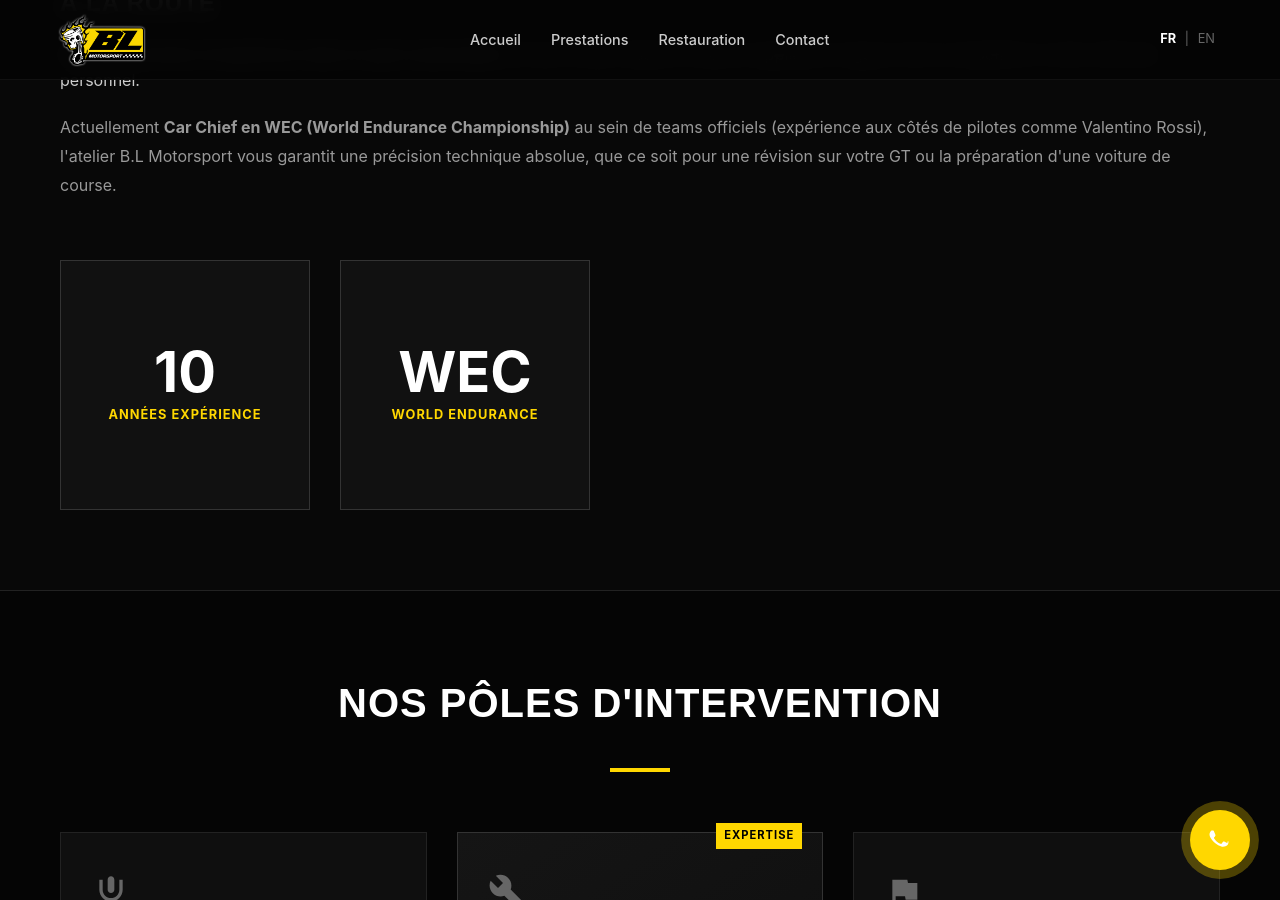
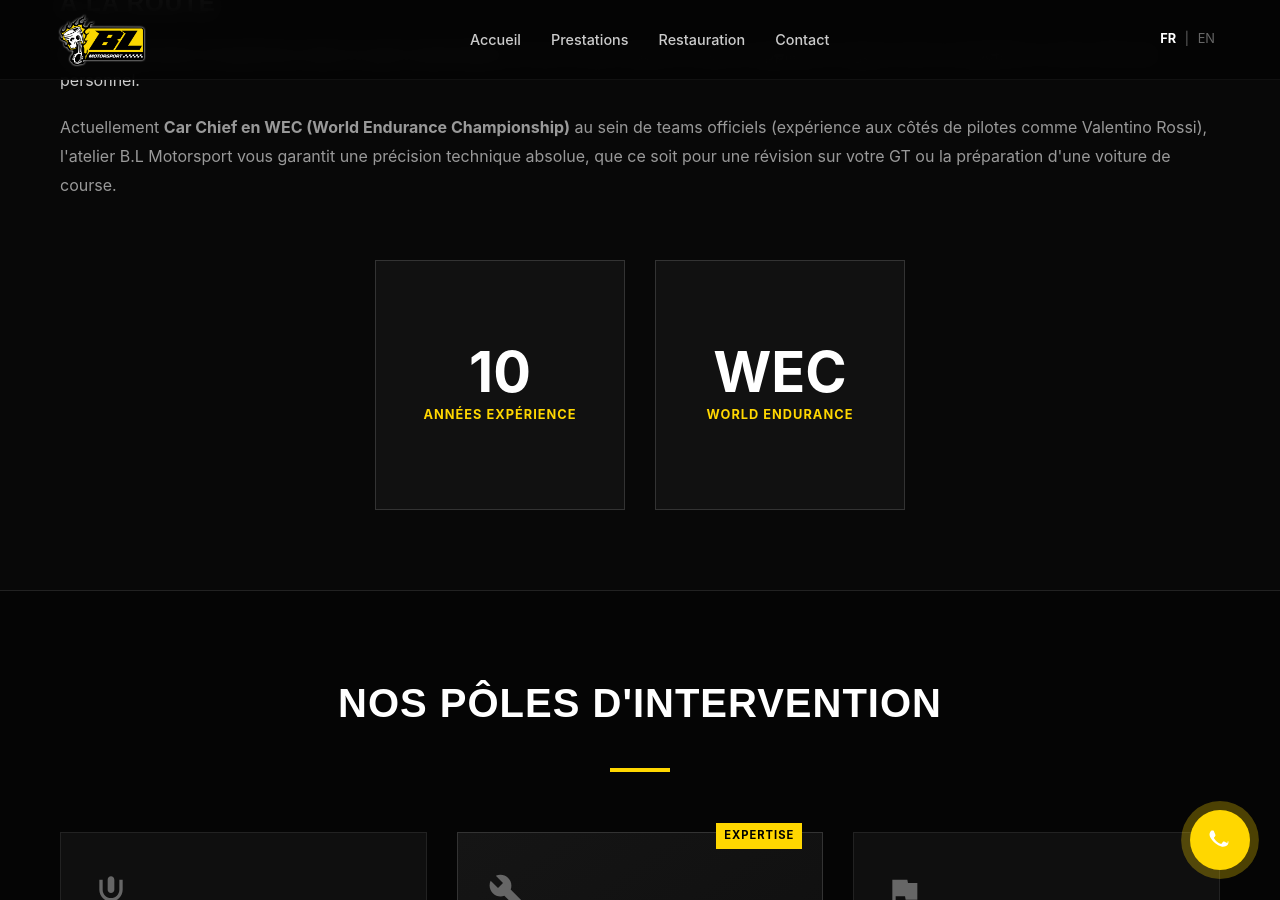
Before and after one commit to DuvalDVL/bl-motorsport, a Jekyll site: the page built from fr/index.html, in a window 1280 px wide and 900 px high, scrolled down 970 px. Built offline with Jekyll 4.4.1, drawn with Linux system fonts in a browser that asks for light colours.

Commit message:
Update style.scss

```diff
--- a/assets/css/style.scss
+++ b/assets/css/style.scss
@@ -99,7 +99,7 @@ img { max-width: 100%; height: auto; display: block; }
 .text-gradient { background: linear-gradient(to right, #ffffff, #a0a0a0); -webkit-background-clip: text; -webkit-text-fill-color: transparent; }
 .hero-subtitle { font-size: 1.2rem; color: rgba(255,255,255,0.8); margin-bottom: 40px; font-weight: 300; strong { color: $color-brand-yellow; } }
 
-/* --- BIO SECTION (V2 : CARRÉS PC + MOBILE AJUSTÉ) --- */
+/* --- BIO SECTION (V3 : CENTRAGE PC FINAL) --- */
 .bio-section {
   background: #080808;
   padding: 80px 0;
@@ -133,7 +133,6 @@ img { max-width: 100%; height: auto; display: block; }
 .bio-desc {
   color: #999;
   line-height: 1.8;
-  /* Correction Mobile : on s'assure que le paragraphe ne pousse pas trop vers le bas */
   margin-bottom: 0;
 }
 
@@ -141,13 +140,16 @@ img { max-width: 100%; height: auto; display: block; }
   display: flex;
   gap: 30px;
   width: 100%;
+
+  /* LA CORRECTION EST ICI : On centre les boîtes horizontalement */
+  justify-content: center;
 }
 
 /* MOBILE : Ajustements d'espacement */
 @media (max-width: 600px) {
   .bio-stats {
     gap: 15px;
-    margin-top: 20px; /* Réduit (était à 30px ou auto) pour remonter les boîtes */
+    margin-top: 20px;
   }
 }
 
@@ -157,9 +159,9 @@ img { max-width: 100%; height: auto; display: block; }
   text-align: center;
   background: #111;
 
-  /* PC : On force le carré et on limite la largeur */
-  flex: 0 1 250px; /* Ne grandit pas plus que 250px */
-  aspect-ratio: 1 / 1; /* Force la forme CARRÉE exacte */
+  /* PC : On force le carré, on limite la largeur ET on centre le contenu interne */
+  flex: 0 1 250px;
+  aspect-ratio: 1 / 1;
   display: flex;
   flex-direction: column;
   justify-content: center;
@@ -170,9 +172,9 @@ img { max-width: 100%; height: auto; display: block; }
 @media (max-width: 600px) {
   .stat-card {
     padding: 15px;
-    aspect-ratio: auto; /* On annule le carré sur mobile pour gagner de la place */
-    flex: 1; /* Prend toute la largeur dispo */
-    max-width: none; /* Saute la limite de 250px */
+    aspect-ratio: auto;
+    flex: 1;
+    max-width: none;
   }
 }
 
```
